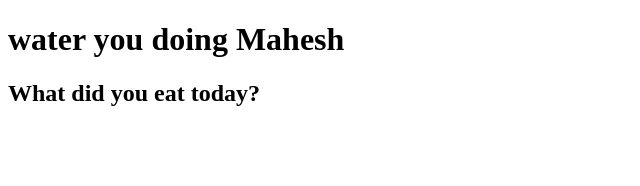
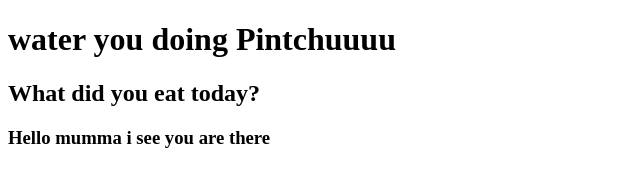
Before and after one commit to JaeeJoshi/justForPractice, a plain HTML site: page index.html in a window 1280 px wide. Shown: the whole page, without its empty margins (0-640 px from the left). Drawn offline with Linux system fonts and the light colour scheme.

Commit message:
Swara edit

```diff
--- a/index.html
+++ b/index.html
@@ -4,10 +4,11 @@
 <head>
     <meta charset="UTF-8">
     <meta name="viewport" content="width=device-width, initial-scale=1.0">
-    <title>What's up Mahesh</title>
+    <title>What's up Pintchuuuuuuuuuu</title>
 </head>
 <body>
-    <h1>water you doing Mahesh</h1>
+    <h1>water you doing Pintchuuuu</h1>
     <h2>What did you eat today?</h2>
+    <h3>Hello mumma i see you are there</h3>
 </body>
 </html>
```
